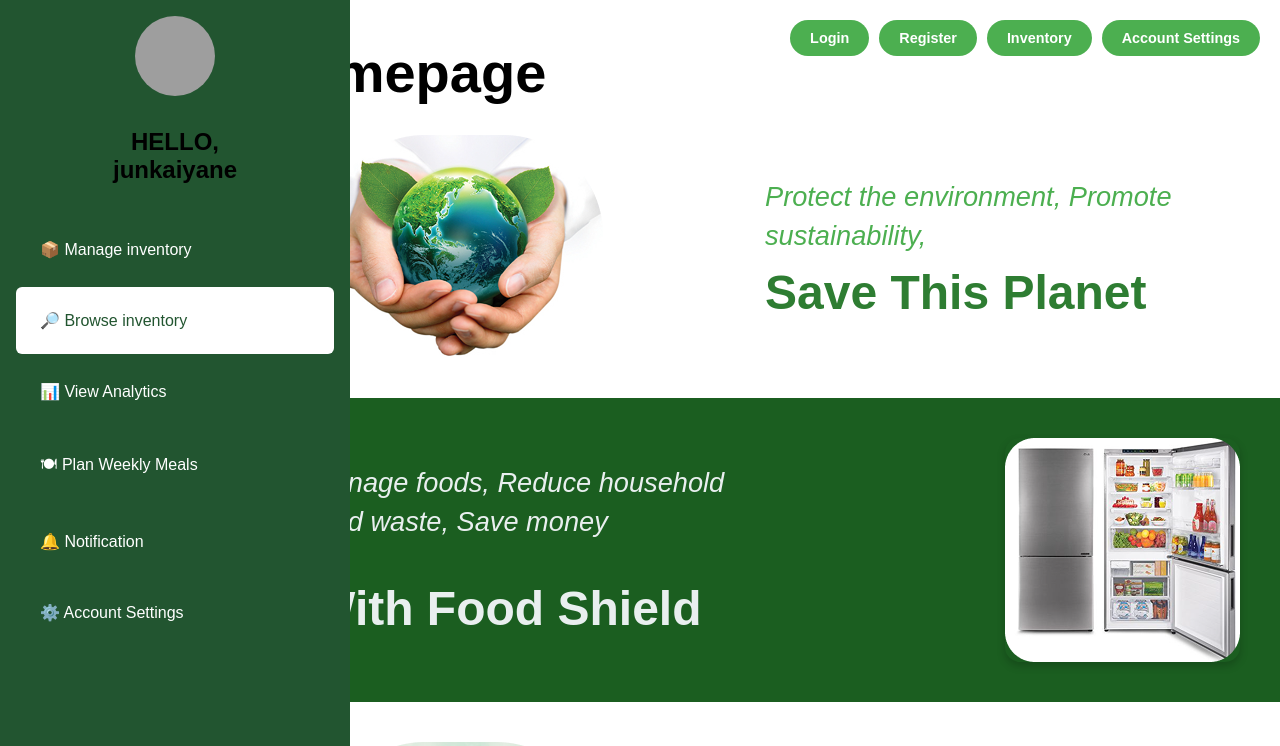
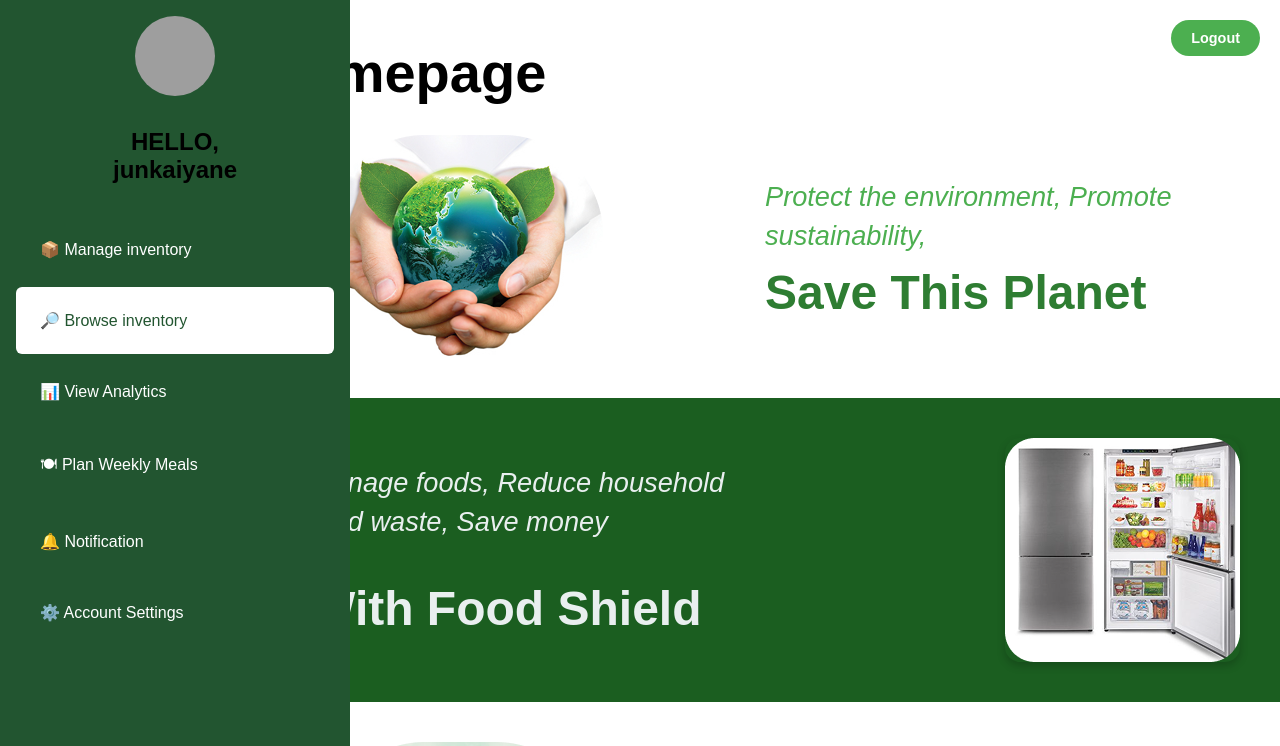
Before and after one commit to Jun20220703/bit216as, an Angular app: page /home in a window 1280 px wide. Shown: the top 746 px of the page. Built offline with nearby package versions, Linux system fonts and the light colour scheme; grey boxes are pictures that could not be loaded.

Commit message:
Update homePage.component.html

```diff
--- a/src/app/components/registerAndPrivacySettings/homePage/homePage.component.html
+++ b/src/app/components/registerAndPrivacySettings/homePage/homePage.component.html
@@ -52,10 +52,7 @@
 
     <!-- Navigation Section -->
     <nav class="navigation">
-      <button class="nav-btn" (click)="onLogin()">Login</button>
-      <button class="nav-btn" (click)="onRegister()">Register</button>
-      <button class="nav-btn" (click)="onInventory()">Inventory</button>
-      <button class="nav-btn" (click)="onAccountSettings()">Account Settings</button>
+      <button class="nav-btn" (click)="onLogout()">Logout</button>
     </nav>
   </div>
 </div>
```
